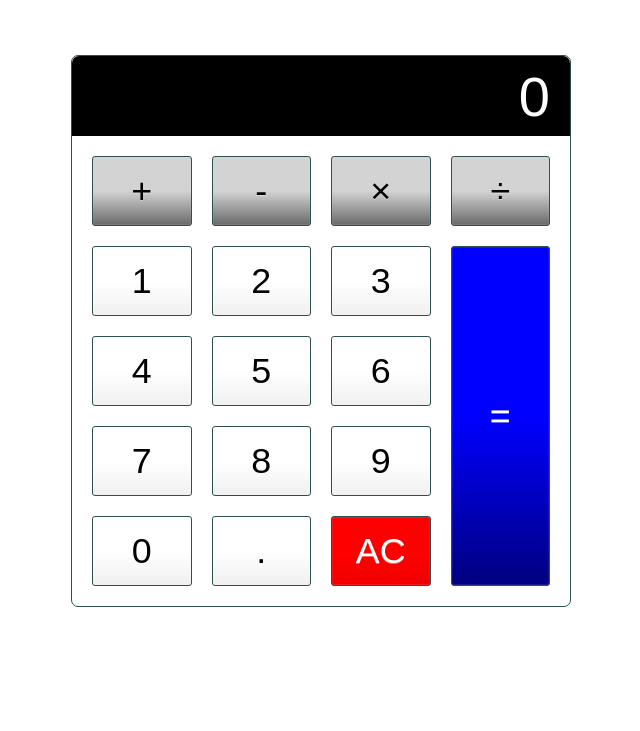
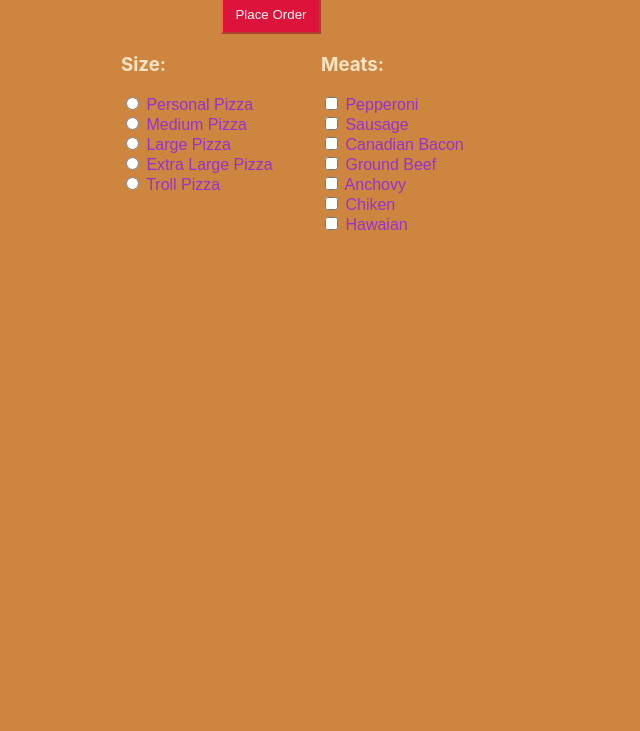
Before and after one commit to pyRoBej/JavaScript_Projects, a plain HTML site: page Pizza_Project/Pizza.html in a window 1280 px wide. Shown: the part 69-800 px from the top of the page, without its empty margins (319-959 px from the left). Drawn offline with Linux system fonts and the light colour scheme.

Commit message:
Proyecto pizza terminado

```diff
--- a/Pizza_Project/Pizza.html
+++ b/Pizza_Project/Pizza.html
@@ -10,54 +10,34 @@
     </head>
     <body>
         <div id="menuBG">
+            <h1 style="margin: 0 0px 0 20px;">Harry Potter Pizzas.</h1>
+            <input id="btnOrder" type="button" onclick="getReceipt()" value="Place Order">
+            <form id="frmMenu">
+                <div class="menu left">
+                    <h3>Size:</h3>
+                    <input class="size" type="radio" name="Size" value="Personal Pizza"> Personal Pizza <br>
+                    <input class="size" type="radio" name="Size" value="Medium Pizza"> Medium Pizza <br>
+                    <input class="size" type="radio" name="Size" value="Large Pizza"> Large Pizza <br>
+                    <input class="size" type="radio" name="Size" value="Extra Large Pizza"> Extra Large Pizza <br>
+                    <input class="size" type="radio" name="Size" value="Troll Pizza"> Troll Pizza <br>
+                </div>
 
 
-        </div>
-
-
-
-
-
-
-
-
-
-
-
-
-
-
-
-
-
-
-        <div class="calculator">
-            <input type="text" class="calculator-screen" value="0" disabled />
-                <div class="calculator-keys">
-
-                    <button type="button" class="operator" value="+">+</button>
-                    <button type="button" class="operator" value="-">-</button>
-                    <button type="button" class="operator" value="*">&times;</button>
-                    <button type="button" class="operator" value="/">&divide;</button>
-
-                    <button type="button" value="1">1</button>
-                    <button type="button" value="2">2</button>
-                    <button type="button" value="3">3</button>
-
-                    <button type="button" value="4">4</button>
-                    <button type="button" value="5">5</button>
-                    <button type="button" value="6">6</button>
-
-                    <button type="button" value="7">7</button>
-                    <button type="button" value="8">8</button>
-                    <button type="button" value="9">9</button>
-
-                    <button type="button" value="0">0</button>
-
-                    <button type="button" class="decimal function" value=".">.</button>
-                    <button type="button" class="all-clear function" value="all-clear">AC</button>
-                    <button type="button" class="equal-sign operator" value="=">=</button>
+                <div class="menu right">
+                    <h3>Meats:</h3>
+                    <input class="toppings" type="checkbox" name="Topping" value="Pepperoni"> Pepperoni <br>
+                    <input class="toppings" type="checkbox" name="Topping" value="Sausage"> Sausage <br>
+                    <input class="toppings" type="checkbox" name="Topping" value="Canadian Bacon"> Canadian Bacon <br>
+                    <input class="toppings" type="checkbox" name="Topping" value="Ground Beef"> Ground Beef <br>
+                    <input class="toppings" type="checkbox" name="Topping" value="Anchovy"> Anchovy <br>
+                    <input class="toppings" type="checkbox" name="Topping" value="Chiken"> Chiken <br>
+                    <input class="toppings" type="checkbox" name="Topping" value="Hawaian"> Hawaian <br>
                 </div>
+                <div id="cart">
+                    <div id="showText"></div>
+                    <div id="totalPrice"></div>
+                </div>
+            </form>
         </div>
     </body>
 </html>
--- a/Pizza_Project/pizzaCSS/pizza.css
+++ b/Pizza_Project/pizzaCSS/pizza.css
@@ -1,94 +1,79 @@
 /*==================================================
-			calculator Bej
+			Pizzas Bej
 ==================================================*/
 
-/* este contenedor incluye las propiedades de la pagina */
-html {
-	font-size: 70%;
-	box-sizing: border-box;
+/* este contenedor incluye las propiedades de menuBG */
+#menuBG {
+	width: 400px;
+	height: 470px;
+	margin: 10px auto;
 }
 
-*, *::before, *::after {
-	margin: 0;
-	padding: 0;
-	box-sizing: inherit;
+#frMenu {
+	width: 400px;
+	height: 200px;
 }
 
-/* este contenedor incluye las propiedades de la calculadora propiamente */
-.calculator {
-	border: 1.2px solid darkslategray;
-	border-radius: 7px;
-	position: absolute;
-	top: 50%;
-	left: 50%;
-	transform: translate(-50%, -50%);
-	width: 500px;
+#totalPrice {
+	width: 200px;
+	height: 190px;
+	margin: 0 auto;
+	float: right;
 }
 
-.calculator-screen {
-	width: 100%;
-	font-size: 5rem;
-	height: 80px;
-	border: none;
-	background-color: black;
-	color: white;
-	text-align: right;
-	padding-right: 20px;
-	padding-left: 20px;
-	border-radius: 7px 7px 0px 0px;
+.left {
+	width: 200px;
+	height: 200px;
+	float: left;
 }
 
-/* este contenedor incluye las propiedades de los botones */
-button {
-	height: 70px;
-	border-radius: 3px;
-	border: 1px solid darkslategray;
-	background-color: transparent;
-	font-size: 3.2rem;
-	color: black;
-	background-image: linear-gradient(to bottom, transparent, transparent 50%, rgba(0, 0, 0, .06));
-	text-shadow: 0 1px rgba(255, 255, 255, .4);
-	box-shadow: inset 0 0 0 1px rgba(255, 255, 255, .05), inset 0 1px 0 0 rgba(255, 255, 255, .05), inset 0 -1px 0 0 rgba(255, 255, 255, .05), 0 1px 0 0 rgba(255, 255, 255, .05);
-}
-/* este contenedor incluye las propiedades de animacion de los botones (lo que hace cuando los presionas) */
-button:hover {
-	background-color: #e1e1e1;
+.right {
+	width: 200px;
+	height: 200px;
+	float: right;
 }
 
-/* este contenedor incluye las propiedades de los signos de operacion */
-.operator {
-	color: black;
-	background-image: linear-gradient(to bottom, transparent, transparent 50%, rgba(0, 0, 0, .5));
-	background-color: lightgray;
+#showText {
+	width: 200px;
+	height: 190px;
+	margin: 0px auto;
+	float: left;
 }
 
-/* este contenedor incluye las propiedades para limpiar el screen */
-.all-clear {
-	background-color: red;
-	border-color: darkslategray;
-	color: #fff;
-}
-/* este contenedor incluye las propiedades de animacion cuando se limpia la pantalla */
-.all-clear:hover {
-	background-color: darkred;
+#cart {
+	top: 0;
+	margin: 0px auto;
+	width: 400px;
+	height: 200px;
 }
 
-/* contenedor del signo igual*/
-.equal-sign {
-	background-color: blue;
-	border-color: darkslategray;
-	color: #fff;
-	height: 100%;
-	grid-area: 2 / 4 / 6 / 5;
+#btnOrder {
+	margin: 10px 0px 0px 100px;
+	width: 100px;
+	height: 40px;
 }
-/* este contenedor incluye las propiedades de animacion del signo igual cuando los presionas) */
-.equal-sign:hover {
-	background-color: darkslateblue;
+
+h1 {
+	font-family: Cambria, Cochin, Georgia, Times, 'Times New Roman', serif;
+	color: royalblue;
 }
-/* este contenedor incluye las propiedades de las teclas */
-.calculator-keys {
-	display: grid;
-	grid-template-columns: repeat(4, 1fr);
-	grid-gap: 20px;
-	padding: 20px;
+
+body {
+	background-color: peru;
 }
+
+h3 {
+	font-family: -apple-system, BlinkMacSystemFont, 'Segoe UI', Roboto, Oxygen, Ubuntu, Cantarell, 'Open Sans', 'Helvetica Neue', sans-serif;
+	color: bisque;
+}
+
+div {
+	font-family: fantasy;
+	color: darkorchid;
+}
+
+#btnOrder {
+	background-color: crimson;
+	color: whitesmoke;
+	border-color: tomato;
+}
--- a/Pizza_Project/pizzaJavaScript/pizza.js
+++ b/Pizza_Project/pizzaJavaScript/pizza.js
@@ -1,126 +1,58 @@
-// almacena un objeto para realizar un seguimiento de los valores
-const Calculator = {
-    // esto se muestra 0 en la pantalla
-    Display_Value: '0',
-    // esto contendrá la primera operación y para cualquier expresión, lo establecemos en nulo para
-    First_Operand: null,
-    Wait_Second_Operand: false,
-    // esto mantendrá el operador, lo configuramos como nulo por ahora
-    operator: null,
+function getReceipt(){
+    // esto inicializa nuestra cadena para que pueda pasar de
+// función para funcionar creciendo línea por línea en un recibo completo
+    var text1 = "<h3> You Ordered:</h3>";
+    var runningTotal = 0;
+    var sizeTotal = 0;
+    var sizeArray = document.getElementsByClassName("size");
+    for (var i = 0; i < sizeArray.length; i++) {
+        if (sizeArray[i].checked){
+            var selectedSize = sizeArray[i].value;
+            text1 = text1+ selectedSize+"<br>";
+        }
+    }
+    if (selectedSize === "Personal Pizza") {
+        sizeTotal = 6;
+    } else if (selectedSize === "Small Pizza") {
+        sizeTotal = 8;
+    } else if (selectedSize === "Medium Pizza") {
+        sizeTotal = 10;
+    } else if (selectedSize === "Large Pizza") {
+        sizeTotal = 14;
+    } else if (selectedSize === "Extra Large Pizza") {
+        sizeTotal = 16;
+    }
+    runningTotal = sizeTotal;
+    console.log(selectedSize+" = $"+ sizeTotal+".00");
+    console.log("size text1: " + text1);
+    console.log("subtotal: $"+runningTotal+ ".00");
+    // estas variables se pasarán a cada función
+    getTopping(runningTotal, text1);
     };
 
-    // esto modifica los valores cada vez que se hace clic en un botón
-    function Input_Digit(digit){
-        const { Display_Value, Wait_Second_Operand } = Calculator;
-        // estamos comprobando si esperar el segundo operando es verdadero y establecemos
-        // muestra el valor de la clave en la que se hizo clic
-        if(Wait_Second_Operand === true){
-            Calculator.Display_Value = digit;
-            Calculator.Wait_Second_Operand = false;
-
+    function getTopping(runningTotal, text1){
+        var toppingTotal = 0;
+        var selectedTopping = [];
+        var toppingArray = document.getElementsByClassName("toppings");
+        for (var j = 0; j< toppingArray.length;j++){
+            if ( toppingArray[j].checked){
+                selectedTopping.push(toppingArray[j].value);
+                console.log("selected topping item: ("+toppingArray[j].value+")");
+                text1 = text1+toppingArray[j].value+"<br>";
+            }
+        }
+        var toppingCount = selectedTopping.length;
+        if (toppingCount > 1 ) {
+            toppingTotal = (toppingCount - 1);
         } else {
-            // esto sobrescribe el valor de visualización si el valor actual es 0
-            // de lo contrario, se agrega
-            Calculator.Display_Value = Display_Value === '0' ? digit : Display_Value + digit;
+            toppingTotal = 0;
         }
-    }
-    // esta sección maneja puntos decimales
-    function Input_Decimal(dot) {
-        // esto asegura que el clic accidental del punto decimal
-        // no causa errores en su operación
-        if (Calculator.Wait_Second_Operand === true) return;
-        if(!Calculator.Display_Value.includes(dot)) {
-            // estamos diciendo que si el valor de visualización no contiene un punto decimal
-            // queremos agregar un punto decimal
-            Calculator.Display_Value += dot;
-        }
-    }
-
-     // esta sección maneja operadores
-    function Handle_Operator(Next_Operator){
-        const { First_Operand, Display_Value, operator} = Calculator
-        // cuando se presiona una tecla de operador, convertimos el número actual
-        // se muestra en la pantalla a un número y luego almacena el resultado en
-        // calculator.firtoperand si aún no existe
-        const Value_of_Input = parseFloat(Display_Value);
-        // verifica si ya existe un operador y si esperar segundo operando es verdadero
-        // luego actualiza el operador y existe desde la función
-        if (operator && Calculator.Wait_Second_Operand) {
-            Calculator.operator = Next_Operator;
-            return;
-        }
-        if (First_Operand == null) {
-            Calculator.First_Operand = Value_of_Input;
-        }else if (operator) {
-            // comprueba si ya existe un operador
-            const Value_Now = First_Operand || 0 ;
-            // si el operador existe, la búsqueda de propiedades se realiza para el operador
-            // en el objeto de realizar el cálculo y la función que coincide con el
-            // se ejecuta el operador
-            let result = Perform_Calculation[operator](Value_Now, Value_of_Input);
-            // aquí agregamos una cantidad fija de número después del decimal
-            result = Number(result).toFixed(9)
-            // esto eliminará los ceros finales
-            result = (result * 1).toString()
-            Calculator.Display_Value = parseFloat(result);
-            Calculator.First_Operand = parseFloat(result);
-
-        }
-        Calculator.Wait_Second_Operand = true;
-        Calculator.operator = Next_Operator;
-
-    }
-
-const Perform_Calculation = {
-    '/': (First_Operand, Second_Operand) => First_Operand / Second_Operand,
-    '*': (First_Operand, Second_Operand) => First_Operand * Second_Operand,
-    '+': (First_Operand, Second_Operand) => First_Operand + Second_Operand,
-    '-': (First_Operand, Second_Operand) => First_Operand - Second_Operand,
-    '=': (First_Operand, Second_Operand) => Second_Operand
-};
-
-function Calculator_Reset() {
-    Calculator.Display_Value = '0';
-    Calculator.First_Operand = null;
-    Calculator.Wait_Second_Operand = false;
-    Calculator.operator = null;
-}
-
-// esta funcion actualiza la pantalla con el contenido de Display_Value
-function Update_Display() {
-    const display = document.querySelector('.calculator-screen');
-    display.value = Calculator.Display_Value;
-}
-
-Update_Display();
-//esta seccion supervisa los clics de los botones
-const keys = document.querySelector('.calculator-keys');
-keys.addEventListener('click', (event) => {
-    // la variable de destino respresenta un objeto al que se le hizo click
-    const { target } = event;
-    // si al elemento al que se le hizo click no es un boton, salga de la funcion
-    if (!target.matches('button')) {
-        return;
-    }
-
-    if (target.classList.contains('operator')) {
-        Handle_Operator(target.value);
-        Update_Display();
-        return;
-    }
-
-    if (target.classList.contains('decimal')) {
-        Input_Decimal(target.value);
-        Update_Display();
-        return;
-    }
-    // asegura que AC borre los numeros de la calculadora
-    if (target.classList.contains('all-clear')) {
-        Calculator_Reset(target.value);
-        Update_Display();
-        return;
-    }
-
-    Input_Digit(target.value);
-    Update_Display();
-})
+        runningTotal = (runningTotal + toppingTotal);
+        console.log("total selected topping items: "+toppingCount);
+        console.log(toppingCount+ "topping - 1 free topping = "+"$"+toppingTotal+".00");
+        console.log("topping text1: "+text1);
+        console.log("purchase total: "+"$"+runningTotal+".00");
+        document.getElementById("showText").innerHTML=text1;
+        document.getElementById("totalPrice").innerHTML = "<h3>Total: <strong>$"+
+        runningTotal+".00"+"</strong></h3>";
+    };
```
